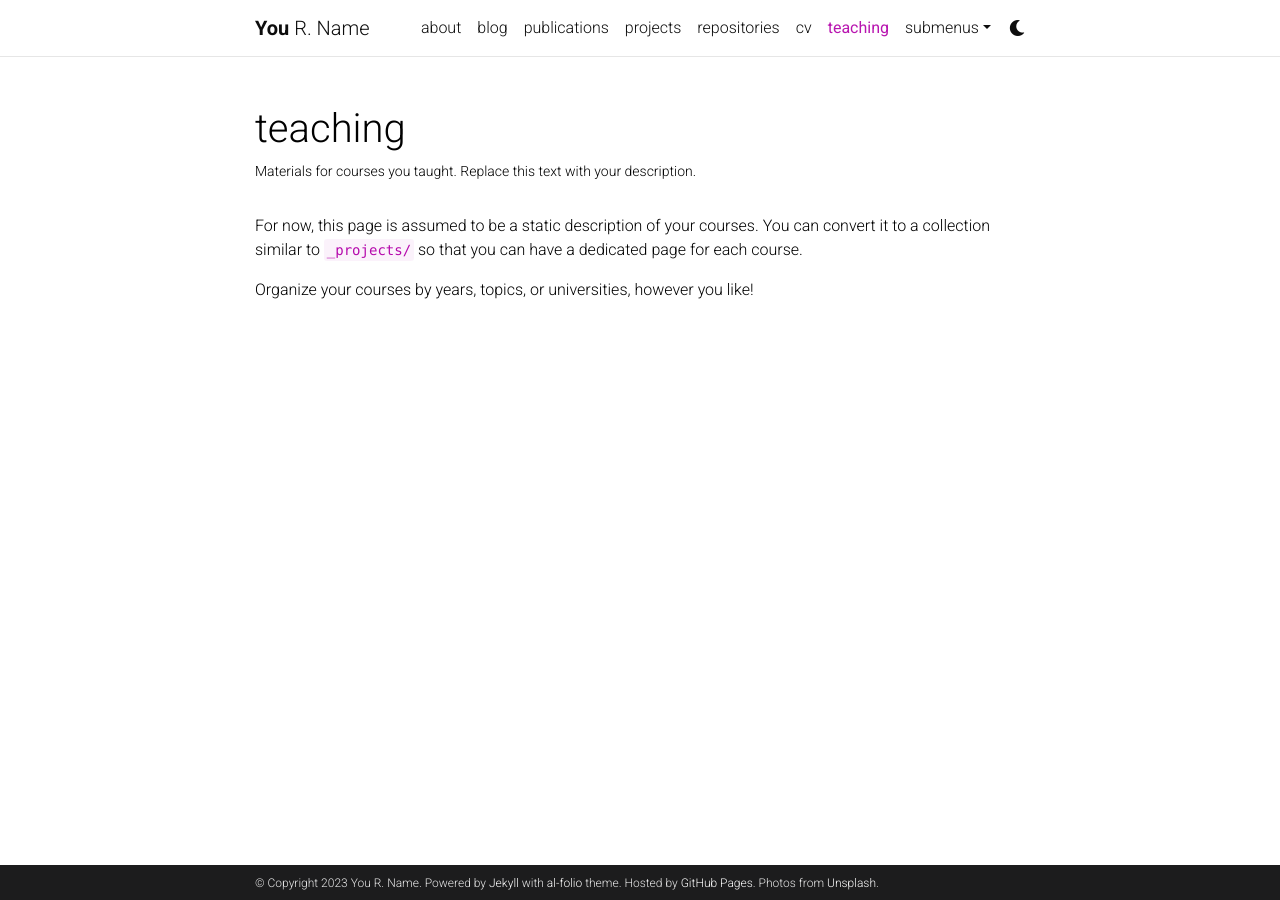
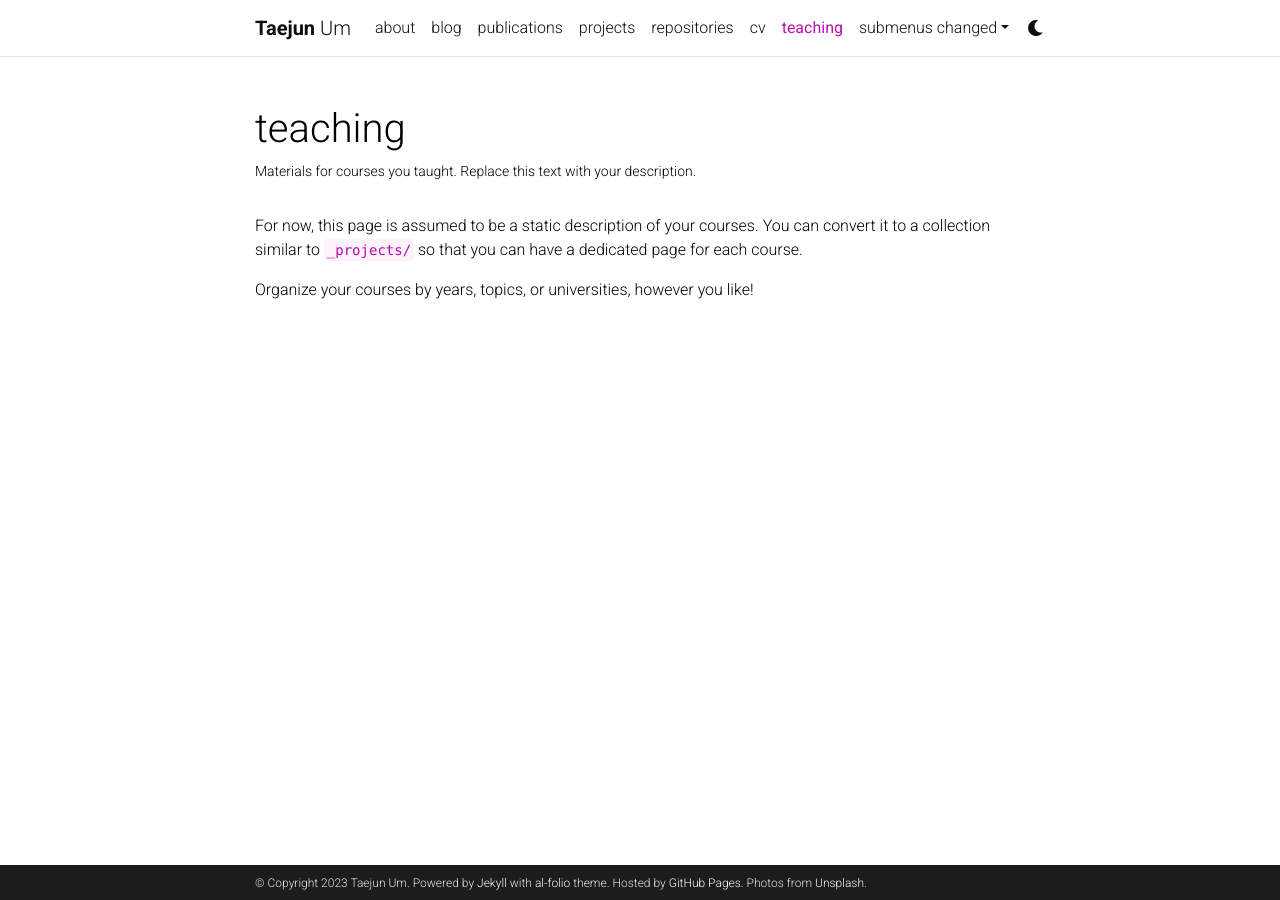
Before and after one commit to ttajun36/practice, a Jekyll site: the page built from _pages/teaching.md, in a window 1280 px wide. Built offline with Jekyll 4.4.1, drawn with Linux system fonts in a browser that asks for light colours; comment, search, counter and statistics services are not loaded; a style sheet for code colours, icons or effects is not loaded.

Commit message:
first_change

```diff
--- a/Gemfile
+++ b/Gemfile
@@ -1,6 +1,7 @@
 source 'https://rubygems.org'
 group :jekyll_plugins do
     gem 'classifier-reborn'
+    gem 'wdm', '>= 0.1.0'
     gem 'jekyll'
     gem 'jekyll-archives'
     gem 'jekyll-diagrams'
--- a/_config.yml
+++ b/_config.yml
@@ -3,9 +3,9 @@
 # -----------------------------------------------------------------------------
 
 title: blank # the website title (if blank, full name will be used instead)
-first_name: You
-middle_name: R.
-last_name: Name
+first_name: Taejun
+middle_name:
+last_name: Um
 email: you@example.com
 description: > # the ">" symbol means to ignore newlines until "footer_text:"
   A simple, whitespace theme for academics. Based on [*folio](https://github.com/bogoli/-folio) design.
@@ -18,8 +18,8 @@
 lang: en # the language of your site (for example: en, fr, cn, ru, etc.)
 icon: ⚛️  # the emoji used as the favicon (alternatively, provide image name in /assets/img/)
 
-url: https://alshedivat.github.io # the base hostname & protocol for your site
-baseurl: /al-folio # the subpath of your site, e.g. /blog/
+url: https://ttajun36.github.io # the base hostname & protocol for your site
+baseurl: # the subpath of your site, e.g. /blog/
 last_updated: false # set to true if you want to display last updated in the footer
 impressum_path:  # set to path to include impressum link in the footer, use the same path as permalink in a page, helps to conform with EU GDPR
 
@@ -308,7 +308,7 @@
 # -----------------------------------------------------------------------------
 
 imagemagick:
-  enabled: true # enables responsive images for your site (recomended, see https://github.com/alshedivat/al-folio/issues/537)
+  enabled: false # enables responsive images for your site (recomended, see https://github.com/alshedivat/al-folio/issues/537)
   widths:
     - 480
     - 800
```
Also changed, not shown: _pages/about.md (+2 -0 lines), _pages/dropdown.md (+1 -1 lines).
